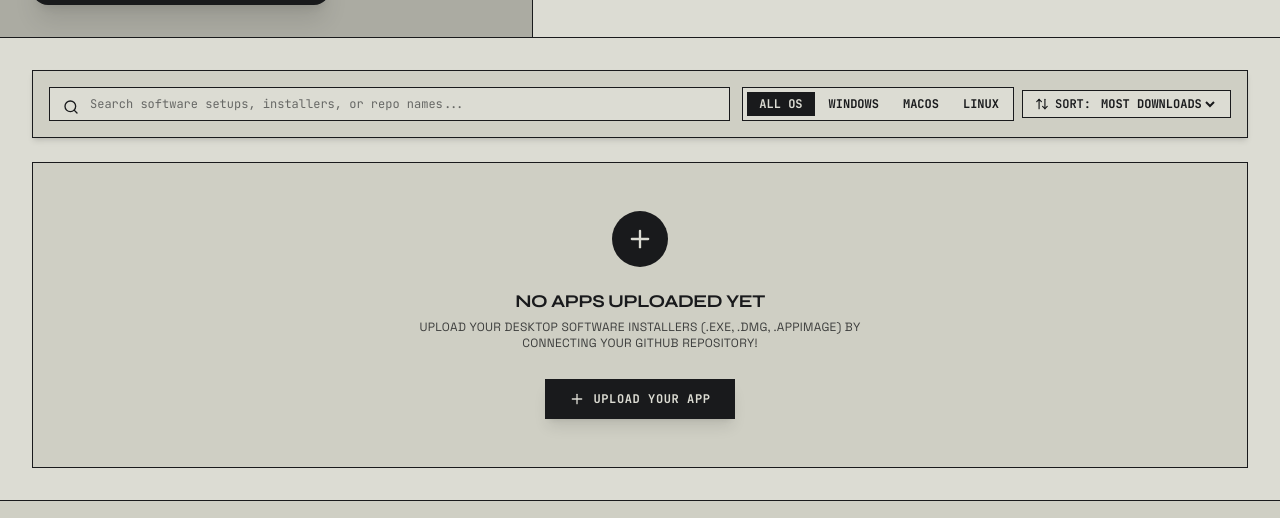
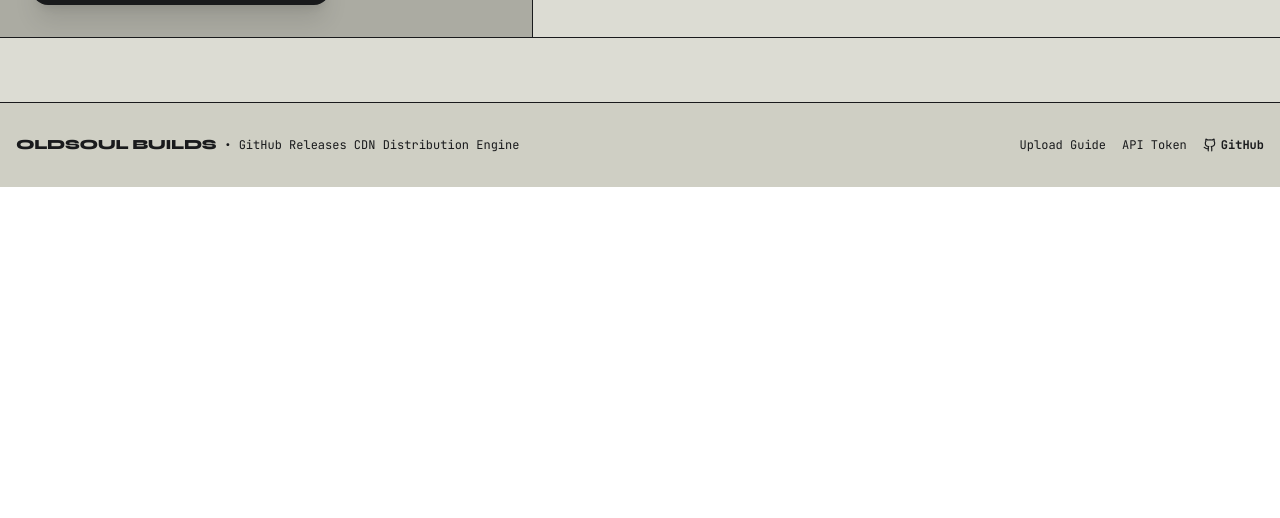
Before and after one commit to apja1510/APJA-website, a React (Vite) app: page / in a window 1280 px wide. Shown: the part 971-1489 px from the top of the page. After the commit the page ends 1158 px from the top, so only its background shows below. Built offline with nearby package versions, Linux system fonts and the light colour scheme; grey boxes are pictures that could not be loaded; a web font is replaced by a local one.

Commit message:
refactor: remove redundant search and filter bar
Clean up the catalog layout by removing the search and filter component from the main dashboard view.

```diff
--- a/src/App.tsx
+++ b/src/App.tsx
@@ -343,145 +343,25 @@ export default function App() {
       )}
 
       {/* Main Content Area */}
-      <main id="software-catalog" className="flex-1 max-w-[1400px] w-full mx-auto px-4 sm:px-6 lg:px-8 py-8 space-y-8">
+      <main id="software-catalog" className="flex-1 max-w-[1400px] w-full mx-auto px-4 sm:px-6 lg:px-8 py-8">
         {/* TAB 1: SOFTWARE LIBRARY / CATALOG */}
         {activeTab === 'catalog' && (
           <div className="space-y-6">
-
-            {/* Search & Filter Bar */}
-            <div className={`p-4 border transition-colors space-y-4 ${
-              isVintage
-                ? 'bg-[#cfcfc4] border-[#191a1c] shadow-md'
-                : 'bg-slate-900/80 border-slate-800 rounded-2xl shadow-lg'
-            }`}>
-              <div className="flex flex-col md:flex-row items-stretch md:items-center justify-between gap-3">
-
-                {/* Search Input */}
-                <div className="relative flex-1">
-                  <Search className={`w-4 h-4 absolute left-3.5 top-3 ${isVintage ? 'text-[#191a1c]' : 'text-slate-500'}`} />
-                  <input
-                    type="text"
-                    value={searchQuery}
-                    onChange={(e) => setSearchQuery(e.target.value)}
-                    placeholder="Search software setups, installers, or repo names..."
-                    className={`w-full pl-10 pr-4 py-2 text-xs font-mono font-medium transition-colors ${
-                      isVintage
-                        ? 'bg-[#dcdcd3] border border-[#191a1c] text-[#191a1c] placeholder-[#191a1c]/60 focus:outline-none focus:ring-1 focus:ring-[#191a1c]'
-                        : 'bg-slate-950 border border-slate-800 focus:border-indigo-500 rounded-xl text-slate-100 placeholder-slate-500'
-                    }`}
-                  />
-                </div>
-
-                {/* Filters Group */}
-                <div className="flex flex-wrap items-center gap-2">
-                  {/* OS Filter */}
-                  <div className={`flex items-center gap-1 p-1 ${
-                    isVintage ? 'bg-[#dcdcd3] border border-[#191a1c]' : 'bg-slate-950 border border-slate-800 rounded-xl'
-                  }`}>
+            {/* Software Cards Grid */}
+            {setups.length > 0 && (
+              <div className="space-y-4">
+                <div className="flex items-center justify-between pb-3 border-b border-[#191a1c]/20 font-mono text-xs uppercase tracking-wider">
+                  <span className="font-bold text-[#191a1c]">UPLOADED REPOSITORIES ({setups.length})</span>
                   <button
-                      onClick={() => setSelectedOsFilter('all')}
-                      className={`px-3 py-1 text-xs font-mono font-bold transition-all ${
-                        selectedOsFilter === 'all'
-                          ? isVintage ? 'bg-[#191a1c] text-[#dcdcd3]' : 'bg-indigo-600 text-white rounded-lg'
-                          : isVintage ? 'text-[#191a1c] hover:bg-[#191a1c]/10' : 'text-slate-400 hover:text-slate-200'
-                      }`}
+                    onClick={() => setIsAddModalOpen(true)}
+                    className="flex items-center gap-1.5 hover:underline font-bold"
                   >
-                      ALL OS
-                    </button>
-                    <button
-                      onClick={() => setSelectedOsFilter('windows')}
-                      className={`px-2.5 py-1 text-xs font-mono font-bold transition-all ${
-                        selectedOsFilter === 'windows'
-                          ? isVintage ? 'bg-[#191a1c] text-[#dcdcd3]' : 'bg-blue-600 text-white rounded-lg'
-                          : isVintage ? 'text-[#191a1c] hover:bg-[#191a1c]/10' : 'text-slate-400 hover:text-slate-200'
-                      }`}
-                    >
-                      WINDOWS
-                    </button>
-                    <button
-                      onClick={() => setSelectedOsFilter('macos')}
-                      className={`px-2.5 py-1 text-xs font-mono font-bold transition-all ${
-                        selectedOsFilter === 'macos'
-                          ? isVintage ? 'bg-[#191a1c] text-[#dcdcd3]' : 'bg-slate-700 text-white rounded-lg'
-                          : isVintage ? 'text-[#191a1c] hover:bg-[#191a1c]/10' : 'text-slate-400 hover:text-slate-200'
-                      }`}
-                    >
-                      MACOS
-                    </button>
-                    <button
-                      onClick={() => setSelectedOsFilter('linux')}
-                      className={`px-2.5 py-1 text-xs font-mono font-bold transition-all ${
-                        selectedOsFilter === 'linux'
-                          ? isVintage ? 'bg-[#191a1c] text-[#dcdcd3]' : 'bg-amber-600 text-white rounded-lg'
-                          : isVintage ? 'text-[#191a1c] hover:bg-[#191a1c]/10' : 'text-slate-400 hover:text-slate-200'
-                      }`}
-                    >
-                      LINUX
+                    <Plus className="w-3.5 h-3.5" />
+                    <span>Upload New App</span>
                   </button>
                 </div>
-
-                  {/* Sort Selector */}
-                  <div className={`flex items-center gap-1.5 px-3 py-1 text-xs font-mono font-semibold ${
-                    isVintage ? 'bg-[#dcdcd3] border border-[#191a1c] text-[#191a1c]' : 'bg-slate-950 border border-slate-800 rounded-xl text-slate-400'
-                  }`}>
-                    <ArrowUpDown className={`w-3.5 h-3.5 ${isVintage ? 'text-[#191a1c]' : 'text-indigo-400'}`} />
-                    <span>SORT:</span>
-                    <select
-                      value={sortBy}
-                      onChange={(e: any) => setSortBy(e.target.value)}
-                      className={`bg-transparent font-mono font-bold focus:outline-none cursor-pointer ${
-                        isVintage ? 'text-[#191a1c]' : 'text-slate-200'
-                      }`}
-                    >
-                      <option value="downloads" className={isVintage ? 'bg-[#dcdcd3] text-[#191a1c]' : 'bg-slate-900 text-slate-200'}>
-                        MOST DOWNLOADS
-                      </option>
-                      <option value="newest" className={isVintage ? 'bg-[#dcdcd3] text-[#191a1c]' : 'bg-slate-900 text-slate-200'}>
-                        NEWEST RELEASE
-                      </option>
-                      <option value="name" className={isVintage ? 'bg-[#dcdcd3] text-[#191a1c]' : 'bg-slate-900 text-slate-200'}>
-                        NAME (A-Z)
-                      </option>
-                    </select>
-                  </div>
-                </div>
-              </div>
-
-              {/* Category Pills */}
-              {categories.length > 2 && (
-                <div className={`flex items-center gap-1.5 overflow-x-auto pb-1 scrollbar-thin pt-2 border-t ${
-                  isVintage ? 'border-[#191a1c]/20' : 'border-slate-800/60'
-                }`}>
-                  <span className={`text-[11px] font-mono font-bold uppercase tracking-wider mr-1 ${
-                    isVintage ? 'text-[#191a1c]/70' : 'text-slate-500'
-                  }`}>
-                    CATEGORY:
-                  </span>
-                  {categories.map((cat) => (
-                    <button
-                      key={cat}
-                      onClick={() => setSelectedCategory(cat)}
-                      className={`px-3 py-1 text-xs font-mono font-bold uppercase transition-all whitespace-nowrap ${
-                        selectedCategory === cat
-                          ? isVintage
-                            ? 'bg-[#191a1c] text-[#dcdcd3] border border-[#191a1c]'
-                            : 'bg-indigo-600/30 text-indigo-300 border border-indigo-500/40 rounded-lg'
-                          : isVintage
-                            ? 'text-[#191a1c] bg-[#dcdcd3] border border-[#191a1c]/40 hover:bg-[#191a1c]/10'
-                            : 'text-slate-400 hover:text-slate-200 bg-slate-950/60 border border-slate-800 rounded-lg'
-                      }`}
-                    >
-                      {cat === 'all' ? 'All Categories' : cat}
-                    </button>
-                  ))}
-                </div>
-              )}
-            </div>
-
-            {/* Software Cards Grid */}
-            {filteredSetups.length > 0 ? (
                 <div className="grid grid-cols-1 md:grid-cols-2 lg:grid-cols-3 gap-6">
-                {filteredSetups.map((setup) => (
+                  {setups.map((setup) => (
                     <SoftwareCard
                       key={setup.id}
                       setup={setup}
@@ -490,58 +370,6 @@ export default function App() {
                       themeStyle={themeStyle}
                     />
                   ))}
-              </div>
-            ) : (
-              <div className={`p-12 text-center border space-y-5 ${
-                isVintage
-                  ? 'bg-[#cfcfc4] border-[#191a1c]'
-                  : 'bg-slate-900/60 border-slate-800 rounded-3xl'
-              }`}>
-                <div className={`w-14 h-14 rounded-full flex items-center justify-center mx-auto ${
-                  isVintage ? 'bg-[#191a1c] text-[#dcdcd3]' : 'bg-indigo-600 text-white'
-                }`}>
-                  <Plus className="w-7 h-7" />
-                </div>
-                <div className="space-y-1">
-                  <h3 className={`text-lg font-bold ${isVintage ? 'font-syne text-[#191a1c] uppercase tracking-tight' : 'text-slate-100'}`}>
-                    {setups.length === 0 ? 'NO APPS UPLOADED YET' : 'NO MATCHING SOFTWARE SETUPS'}
-                  </h3>
-                  <p className={`text-xs max-w-md mx-auto ${isVintage ? 'font-space text-[#191a1c]/80 uppercase tracking-wide' : 'text-slate-400'}`}>
-                    {setups.length === 0
-                      ? 'Upload your desktop software installers (.exe, .dmg, .AppImage) by connecting your GitHub Repository!'
-                      : 'Try adjusting your search query or filter settings.'}
-                  </p>
-                </div>
-
-                <div className="flex flex-wrap items-center justify-center gap-3 pt-2">
-                  <button
-                    onClick={() => setIsAddModalOpen(true)}
-                    className={`px-6 py-3 text-xs font-mono font-bold uppercase tracking-wider flex items-center gap-2 transition-transform active:scale-95 shadow-lg ${
-                      isVintage
-                        ? 'bg-[#191a1c] text-[#dcdcd3] hover:bg-[#2b2d31]'
-                        : 'bg-indigo-600 hover:bg-indigo-500 text-white rounded-xl'
-                    }`}
-                  >
-                    <Plus className="w-4 h-4" />
-                    <span>Upload Your App</span>
-                  </button>
-
-                  {setups.length > 0 && (
-                    <button
-                      onClick={() => {
-                        setSearchQuery('');
-                        setSelectedOsFilter('all');
-                        setSelectedCategory('all');
-                      }}
-                      className={`px-5 py-3 text-xs font-mono font-bold uppercase transition-colors ${
-                        isVintage
-                          ? 'border border-[#191a1c] text-[#191a1c] hover:bg-[#191a1c]/10'
-                          : 'bg-slate-800 hover:bg-slate-700 text-slate-200 rounded-xl'
-                      }`}
-                    >
-                      Clear Filters
-                    </button>
-                  )}
                 </div>
               </div>
             )}
```
Lines whose indentation alone changed are shown as unchanged.
